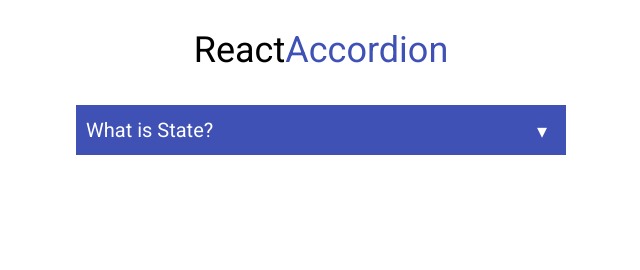
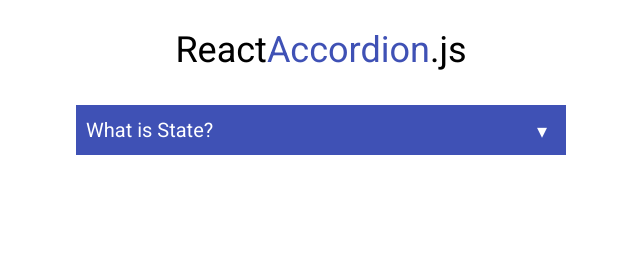
Before and after one commit to Gigacore/ReactAccordion, a React app: page public/index.html in a window 1280 px wide. Shown: the whole page, without its empty margins (319-959 px from the left). Built offline with nearby package versions, Linux system fonts and the light colour scheme.

Commit message:
title update

```diff
--- a/public/index.html
+++ b/public/index.html
@@ -6,11 +6,11 @@
   <meta http-equiv="X-UA-Compatible" content="ie=edge">
   <link rel="stylesheet" href="/bundle.css" />
   <link href="https://fonts.googleapis.com/css?family=Roboto" rel="stylesheet">
-  <title>React-Redux-Sass Starter</title>
+  <title>ReactAccordion.js</title>
 </head>
 <body>
   <header>
-    <h1>React<span>Accordion</span></h1>
+    <h1>React<span>Accordion</span>.js</h1>
   </header>
   <div id="root"></div>
   <script src="/bundle.js"></script>
```
